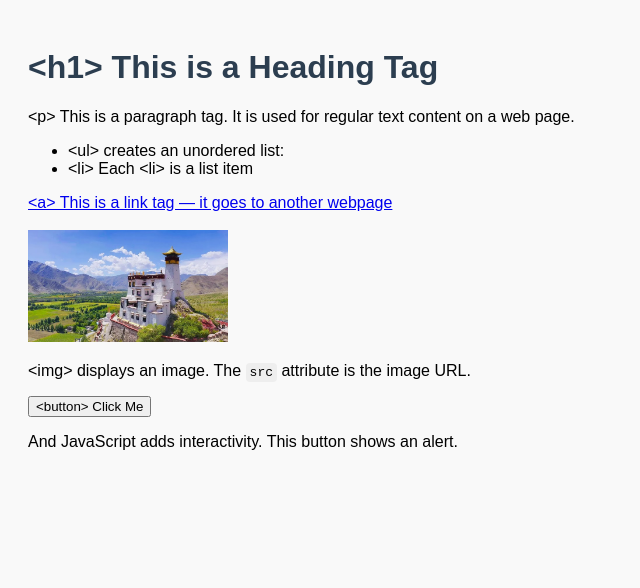
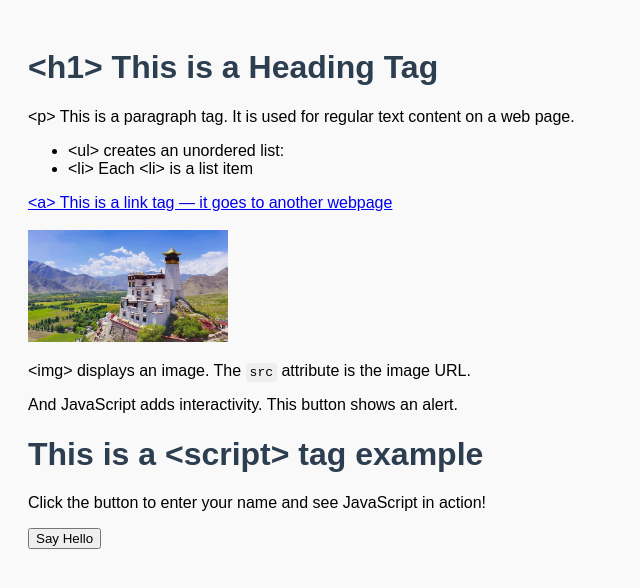
Before and after one commit to yeshipal/bhakor, a plain HTML site: page index.html in a window 1280 px wide. Shown: the whole page, without its empty margins (0-640 px from the left). Drawn offline with Linux system fonts and the light colour scheme.

Commit message:
Update index.html

```diff
--- a/index.html
+++ b/index.html
@@ -35,9 +35,22 @@
     <img src="one-monastery.jpg" alt="Example Image" width="200">
     <p>&lt;img&gt; displays an image. The <code>src</code> attribute is the image URL.</p>
 
-    <button onclick="alert('This is a button!')">
-      &lt;button&gt; Click Me
     </button>
     <p>And JavaScript adds interactivity. This button shows an alert.</p>
+       <h1>This is a &lt;script&gt; tag example</h1>
+    <p>Click the button to enter your name and see JavaScript in action!</p>
+
+    <button onclick="greetUser()">Say Hello</button>
+    <script>
+      // This function runs when the button is clicked
+      function greetUser() {
+        let name = prompt("What's your name?");
+        if (name) {
+          alert("Hello, " + name + "! 👋");
+        } else {
+          alert("You didn't enter a name.");
+        }
+      }
+    </script>
   </body>
 </html>
```
